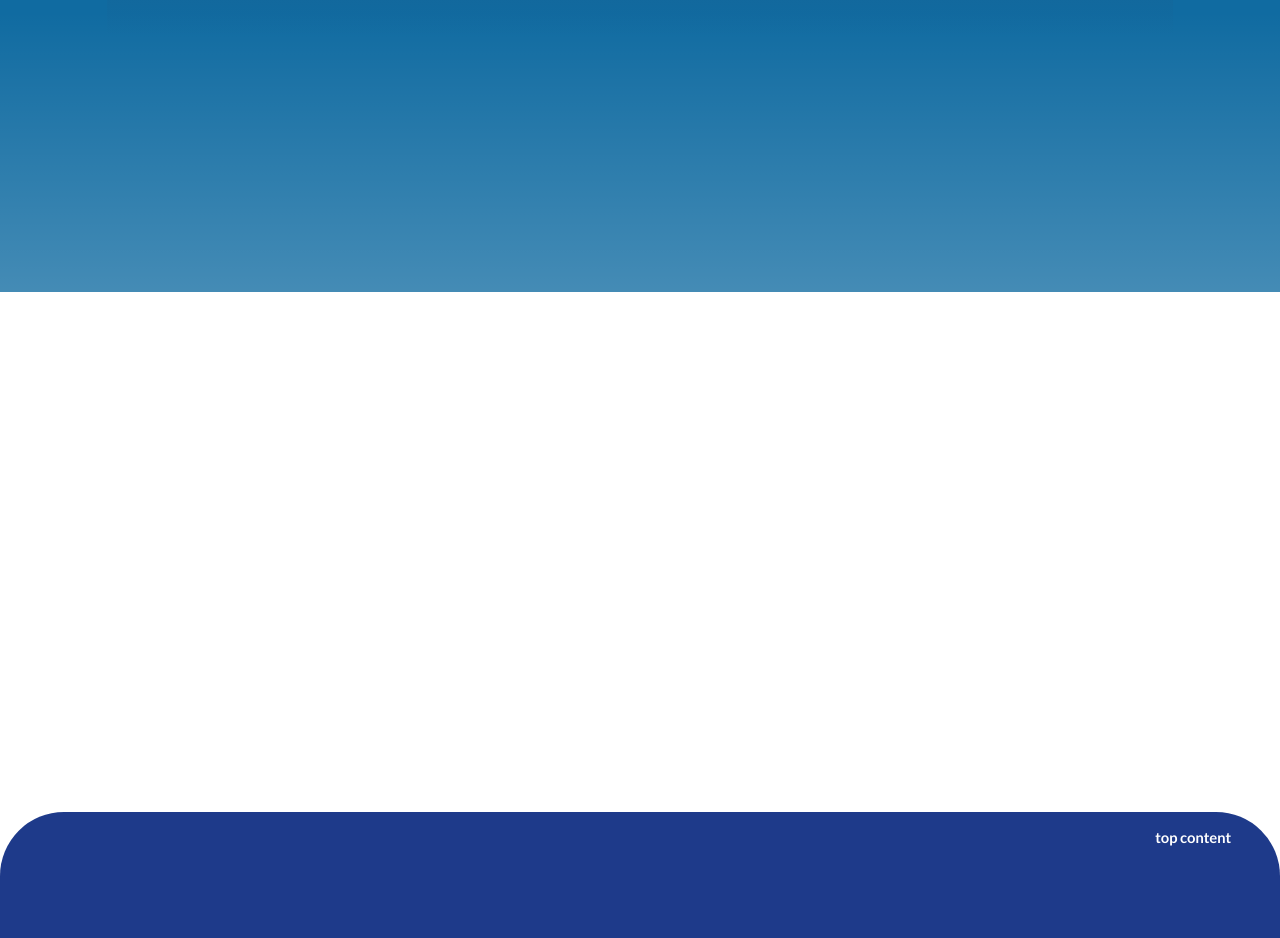
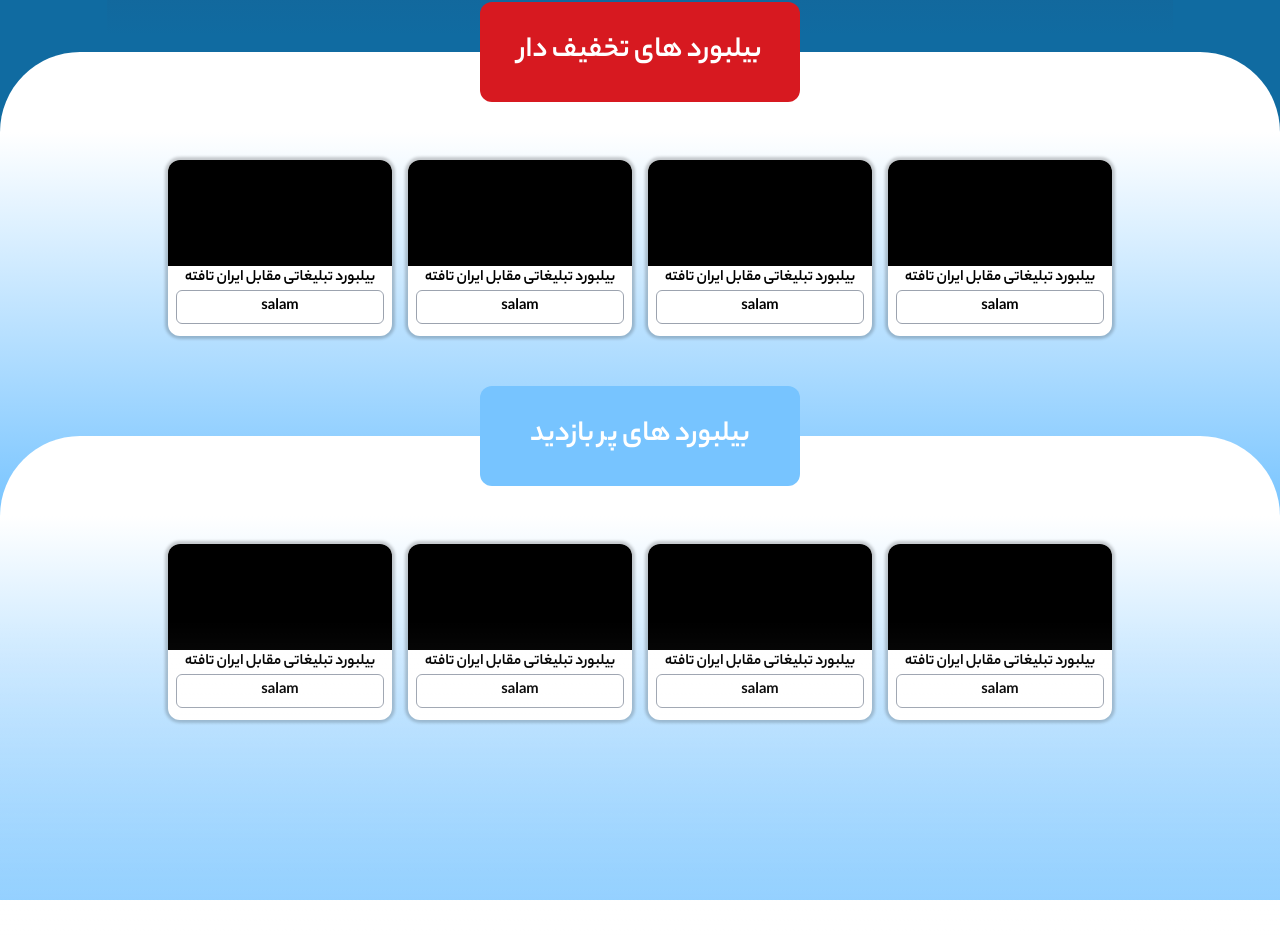
Before and after one commit to bparham76/zarrin, a React (Create React App) app: page / in a window 1280 px wide. Shown: the part 1736-2674 px from the top of the page. Built offline with nearby package versions, Linux system fonts and the light colour scheme.

Commit message:
billboards carousel append

```diff
--- /dev/null
+++ b/src/components/sections/BillboardInfo.jsx
@@ -0,0 +1,61 @@
+import './styles/billboardinfo.scss';
+import Slider from 'react-slick';
+
+const BillboardInfo = () => {
+	const OfferedSlide = () => {
+		return (
+			<div className='carousel-item'>
+				<div className='carousel-content'>
+					<div className='img'>img</div>
+					<p className='text-md'>
+						بیلبورد تبلیغاتی مقابل ایران تافته
+					</p>
+					<div className='info'>salam</div>
+				</div>
+			</div>
+		);
+	};
+
+	const PopularSlide = () => {
+		return <div>salam</div>;
+	};
+
+	return (
+		<>
+			<div className='billboard-section'>
+				<div className='data'>
+					<div className='title red'>بیلبورد های تخفیف دار</div>
+					<div className='w-3/4 pb-4'>
+						<Slider
+							arrows={false}
+							slidesToShow={4}
+							slidesToScroll={1}
+							rtl>
+							{[...new Array(10)].map((item, index) => (
+								<OfferedSlide key={index} />
+							))}
+						</Slider>
+					</div>
+				</div>
+			</div>
+			<div className='billboard-section'>
+				<div className='data'>
+					<div className='title blue'>بیلبورد های پر بازدید</div>
+					<div className='w-3/4 mx-auto'>
+						<Slider
+							arrows={false}
+							slidesToShow={4}
+							slidesToScroll={1}
+							rtl>
+							{[...new Array(10)].map((item, index) => (
+								<OfferedSlide key={index} />
+							))}
+						</Slider>
+					</div>
+				</div>
+			</div>
+		</>
+	);
+};
+
+export default BillboardInfo;
--- a/src/components/sections/index.js
+++ b/src/components/sections/index.js
@@ -1,5 +1,6 @@
 import Hero from "./Hero";
 import BillboardSearch from "./BillboardSearch";
-import BlueContainer from "./BlueContainer";
+import ChosenCities from "./ChosenCities";
+import BillboardInfo from "./BillboardInfo";
 
-export { Hero, BillboardSearch, BlueContainer };
+export { Hero, BillboardSearch, ChosenCities, BillboardInfo};
--- /dev/null
+++ b/src/components/sections/styles/billboardinfo.scss
@@ -0,0 +1,43 @@
+@tailwind components;
+
+@layer components{
+    @media screen and (min-width: theme('screens.lg')) {
+        .billboard-section{
+            @apply w-full h-96 bg-gradient-to-b from-white to-z-light-blue overflow-visible relative;
+
+            .data{
+                @apply w-full left-0 top-0 -translate-y-full bg-white absolute h-20 rounded-t-full flex flex-col items-center;
+
+                .title{
+                    @apply w-1/4 text-white text-center text-3xl p-8 rounded-xl -translate-y-1/2;
+                }
+
+                .title.red {
+                    @apply bg-z-red;
+                }
+
+                .title.blue {
+                    @apply bg-z-light-blue;
+                }
+            }
+
+            .carousel-item{
+                @apply w-full h-[12rem] p-2;
+
+                .carousel-content {
+                    @apply w-full h-full m-0 p-0 bg-white rounded-xl overflow-hidden flex flex-col text-center;
+
+                    box-shadow: 0 0 3px 3px rgba(0,0,0,0.2);
+                    .img {
+                        @apply w-full bg-black basis-3/5;
+                    }
+                    .info{
+                        @apply mx-2 p-1 border rounded-md border-gray-400;
+                    }
+                }
+            }
+
+
+        }
+    }
+}
--- a/src/components/sections/styles/bluecontainer.scss
+++ /dev/null
@@ -1,62 +0,0 @@
-@tailwind components;
-
-@layer components{
-
-    @media screen and (max-width: theme('screens.sm')) {
-        .blue-container{
-            @apply hidden;
-        }
-    }
-
-    @media screen and (min-width: theme('screens.lg')) {
-        .blue-container {
-            @apply w-full mt-[10rem] rounded-t-[5rem] bg-z-blue pb-64;
-
-            .topbanner {
-                @apply absolute w-1/3 top-0 translate-y-[-50%] bg-red-500 h-[7rem] rounded-xl;
-            }
-
-            .left {
-                @apply rounded-tr-none right-0 translate-x-[-30%];
-            }
-
-            .right {
-                @apply rounded-tl-none left-0 translate-x-[30%];
-            }
-        }
-
-        .content-container {
-            @apply w-10/12 mx-auto mt-[10rem] bg-gradient-to-b from-z-dark-blue to-transparent rounded-t-[4rem] pb-16;
-        }
-
-        .title {
-            @apply w-1/3 mx-auto translate-y-[-50%] h-24 rounded-xl bg-white;
-            box-shadow: 0 0 10px 2px white;
-        }
-
-        .carousel-container {
-            @apply w-10/12 mx-auto relative py-10;
-
-            .left-arrow {
-                @apply m-5 text-6xl p-5 text-white absolute left-0 top-1/2 -translate-y-1/2 -translate-x-full z-10;
-            }
-
-            .right-arrow {
-                @apply m-5 text-6xl p-5 text-white absolute right-0 top-1/2 -translate-y-1/2 translate-x-full z-10;
-            }
-        }
-
-        .carousel-item {
-            @apply w-full h-[14rem] rounded-b-[3rem] rounded-t-lg mt-[4rem] bg-white relative shadow-white;
-            box-shadow: 0 0 10px 0 white;
-        }
-
-        .carousel-img {
-            @apply w-3/4 aspect-square absolute left-1/2 top-0 -translate-x-1/2 -translate-y-1/2 bg-black z-10 rounded-2xl;
-        }
-
-        .carousel-data {
-            @apply absolute w-full px-4 bottom-0 right-0 h-1/2 flex flex-col items-center justify-around;
-        }
-    }
-}
--- /dev/null
+++ b/src/components/sections/styles/chosencities.scss
@@ -0,0 +1,63 @@
+@tailwind components;
+
+@layer components{
+
+    @media screen and (max-width: theme('screens.sm')) {
+        .blue-container{
+            @apply hidden;
+        }
+    }
+
+    @media screen and (min-width: theme('screens.lg')) {
+        .blue-container {
+            @apply w-full mt-[10rem] rounded-t-[5rem] bg-z-blue pb-24;
+
+            .topbanner {
+                @apply absolute w-1/3 top-0 translate-y-[-50%] bg-red-500 h-[7rem] rounded-xl;
+            }
+
+            .left {
+                @apply rounded-tr-none right-0 translate-x-[-30%];
+            }
+
+            .right {
+                @apply rounded-tl-none left-0 translate-x-[30%];
+            }
+
+
+            .content-container {
+                @apply w-10/12 mx-auto mt-[10rem] bg-gradient-to-b from-z-dark-blue to-transparent rounded-t-[4rem] pb-16;
+            }
+
+            .title {
+                @apply w-1/3 mx-auto translate-y-[-50%] h-24 rounded-xl bg-white;
+                box-shadow: 0 0 10px 2px white;
+            }
+
+            .carousel-container {
+                @apply w-10/12 mx-auto relative py-10;
+
+                .left-arrow {
+                    @apply m-5 text-6xl p-5 text-white absolute left-0 top-1/2 -translate-y-1/2 -translate-x-full z-10;
+                }
+
+                .right-arrow {
+                    @apply m-5 text-6xl p-5 text-white absolute right-0 top-1/2 -translate-y-1/2 translate-x-full z-10;
+                }
+            }
+
+            .carousel-item {
+                @apply w-full h-[14rem] rounded-b-[3rem] rounded-t-lg mt-[4rem] bg-white relative shadow-white;
+                box-shadow: 0 0 10px 0 white;
+            }
+
+            .carousel-img {
+                @apply w-3/4 aspect-square absolute left-1/2 top-0 -translate-x-1/2 -translate-y-1/2 bg-black z-10 rounded-2xl;
+            }
+
+            .carousel-data {
+                @apply absolute w-full px-4 bottom-0 right-0 h-1/2 flex flex-col items-center justify-around;
+            }
+        }
+    }
+}
--- a/src/index.scss
+++ b/src/index.scss
@@ -1,21 +1,11 @@
 @tailwind base;
 @tailwind components;
 @tailwind utilities;
-
-// @font-face {
-//     font-family: Yekan;
-//     src:
-//         url('./resources/font/Yekan.eot') format('eot'),
-//         url('./resources/font/Yekan.ttf') format('truetype'),
-//         url('./resources/font/Yekan.woff') format('woff');
-// }
 
 body{
     font-family: Yekan Bakh;
     font-weight: bold;
 }
-
-@import './resources/font/stylesheet.css';
 
 @layer components {
     .billboardselect {
@@ -27,5 +17,7 @@ body{
     }
 }
 
-// @import './styles/hero.scss';
-// @import './styles/header.scss';
+@import './resources/font/stylesheet.css';
+
+@import 'slick-carousel/slick/slick.css';
+@import 'slick-carousel/slick/slick-theme.css';
--- a/src/pages/Landing.jsx
+++ b/src/pages/Landing.jsx
@@ -1,10 +1,10 @@
-// import Footer from '../components/common/Footer';
-// import Header from '../components/common/Header';
-// import BillboardSearch from '../components/sections/BillboardSearch';
-// import Hero from '../components/sections/Hero';
-
 import { Header, Footer } from '../components/common';
-import { BillboardSearch, Hero, BlueContainer } from '../components/sections';
+import {
+	BillboardSearch,
+	Hero,
+	ChosenCities,
+	BillboardInfo,
+} from '../components/sections';
 
 const Landing = () => {
 	return (
@@ -12,7 +12,8 @@ const Landing = () => {
 			<Header />
 			<Hero />
 			<BillboardSearch />
-			<BlueContainer />
+			<ChosenCities />
+			<BillboardInfo />
 			<div className='h-[1000px] w-full'></div>
 			<Footer />
 		</>
```
Also changed, not shown: src/components/sections/ChosenCities.jsx (renamed from src/components/sections/BlueContainer.jsx, +5 -6 lines).
